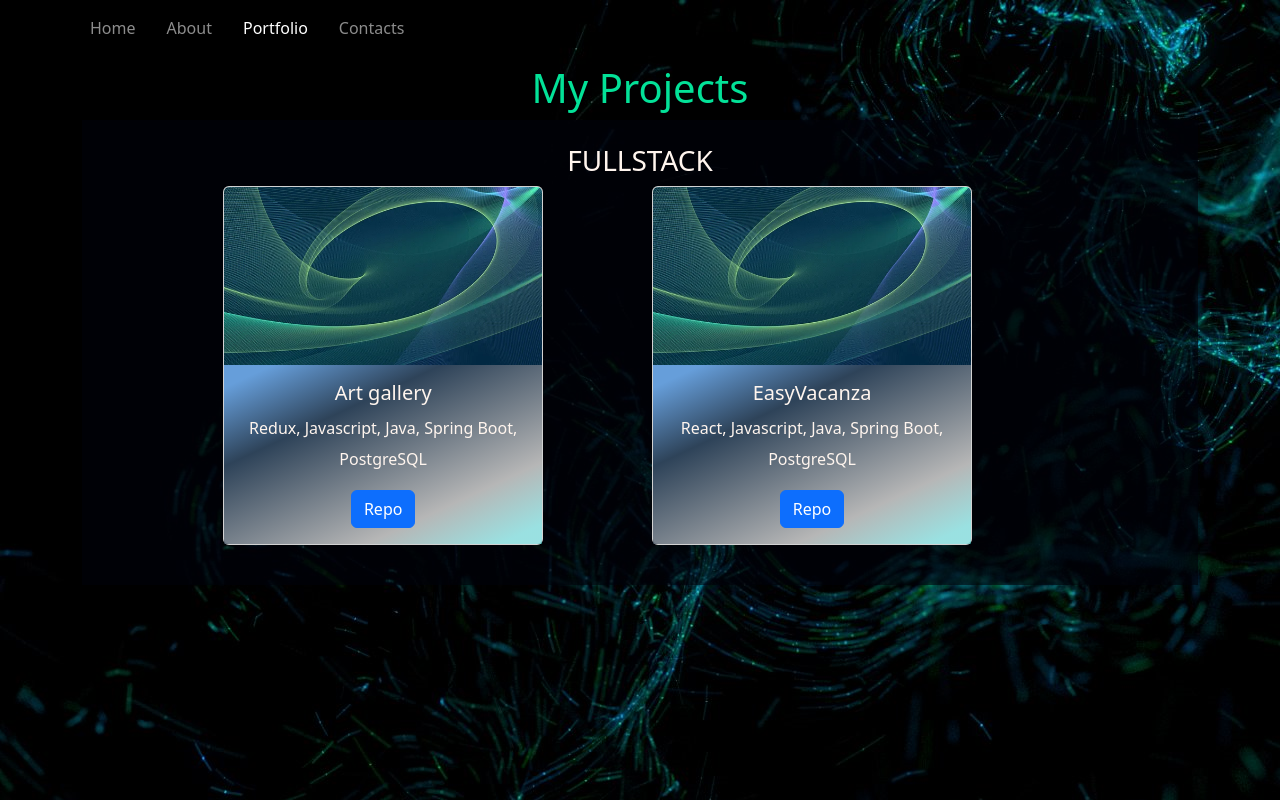
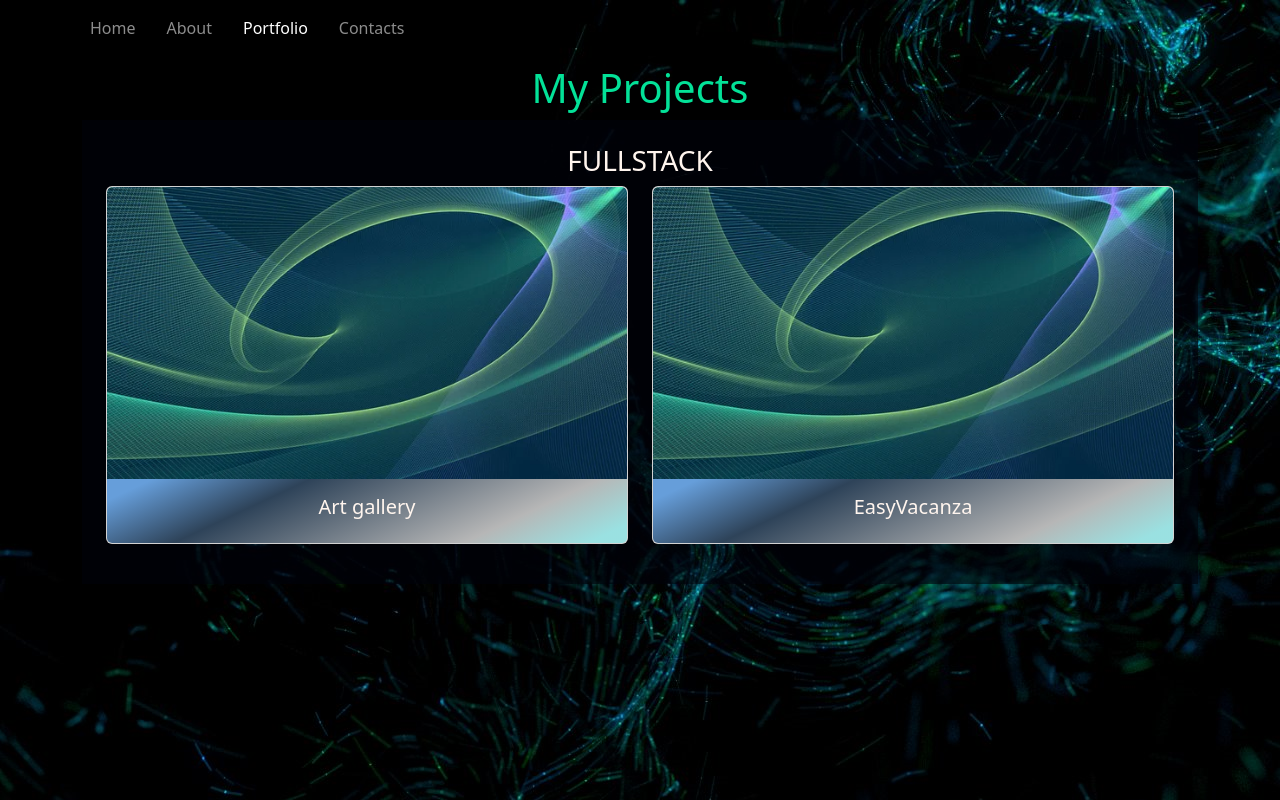
Before and after one commit to 369-Palma/portfolio, a React (Create React App) app: page /portfolio in a window 1280 px wide. Built offline with nearby package versions, Linux system fonts and the light colour scheme.

Commit message:
stile fullstack portfolio

```diff
--- a/src/App.css
+++ b/src/App.css
@@ -316,12 +316,12 @@ p {
   0% {
     transform: translate(-100px);
   }
-  50% {
+  100% {
     transform: translate(0px);
   }
-  100% {
-    transform: trasnlate(300px);
-  }
+  /*   100% {
+    transform: translate(300px);
+  } */
 }
 
 /*  PORTFOLIO */
@@ -341,26 +341,56 @@ p {
   );
 }
 
-/* @keyframes ShowInfo {
-  0% {
-    transform: translateY(0px);
-  }
-  50% {
-    transform: translateY(-100px);
-  }
-  100% {
-    transform: translateY(-300px);
-  }
-}
-
-.bottomCard:hover {
-  animation: ShowInfo 2s linear 1;
-} */
-
 .mini {
   font-size: medium;
 }
 
 .carta {
-  width: 20rem;
+  position: relative;
+  overflow: hidden;
 }
+
+.info {
+  position: absolute;
+  bottom: -100%;
+  left: 0;
+  width: 100%;
+  height: 100%;
+  background-color: rgba(5, 255, 172, 0.445);
+  color: black;
+  font-weight: bold;
+  transition: bottom 1s ease-in-out;
+}
+
+.bottone {
+  background-color: seashell;
+  color: black;
+  border: 2px solid rgb(5, 255, 172) !important;
+}
+
+.bottone:hover {
+  background-color: rgb(5, 255, 172) !important;
+  color: black;
+  border-color: 2 solid black !important;
+}
+
+.carta:hover .info {
+  bottom: 0;
+}
+@keyframes ShowInfo {
+  0% {
+    transform: translateY(0px);
+    padding-top: 0em;
+  }
+  50% {
+    transform: translateY(20em);
+    opacity: 0.5;
+  }
+  100% {
+    transform: translateY(-40em);
+    background-color: rgba(5, 255, 172, 0.274);
+    color: black;
+
+    opacity: 1;
+  }
+}
--- a/src/components/Portfolio.jsx
+++ b/src/components/Portfolio.jsx
@@ -17,8 +17,11 @@ const Portfolio = () => {
               <Card className="carta mb-3">
                 <Card.Img variant="top" src={sfondo} />
                 <Card.Body className="bottomCard">
-                  <Card.Title>Art gallery</Card.Title>
-                  {/*  <p>Showcase of an Apulian artist's gallery</p> */}
+                  <Card.Title className="dettagli">Art gallery</Card.Title>
+                  <div className="info">
+                    <p className="pt-5">
+                      Showcase of an Apulian artist's gallery
+                    </p>
                     <p className="mini">
                       Redux, Javascript, Java, Spring Boot, PostgreSQL
                     </p>
@@ -27,8 +30,9 @@ const Portfolio = () => {
                       to="https://github.com/stars/369-Palma/lists/showcase-website-art"
                       target="_blank"
                     >
-                    <Button variant="primary">Repo</Button>
+                      <Button className="bottone">Repo</Button>
                     </Link>
+                  </div>
                 </Card.Body>
               </Card>
             </Col>
@@ -37,8 +41,11 @@ const Portfolio = () => {
                 <Card.Img variant="top" src={sfondo} />
                 <Card.Body className="bottomCard">
                   <Card.Title>EasyVacanza</Card.Title>
-
-                  {/*  <p>Website for searching and booking holidays</p> */}
+                  <div className="info">
+                    <p className="pt-5">
+                      {" "}
+                      Website for searching and booking holidays
+                    </p>
                     <p className="mini">
                       React, Javascript, Java, Spring Boot, PostgreSQL
                     </p>
@@ -47,8 +54,9 @@ const Portfolio = () => {
                       to="https://github.com/stars/369-Palma/lists/capstone-project"
                       target="_blank"
                     >
-                    <Button variant="primary">Repo</Button>
+                      <Button className="bottone">Repo</Button>
                     </Link>
+                  </div>
                 </Card.Body>
               </Card>
             </Col>
```
Lines whose indentation alone changed are shown as unchanged.
